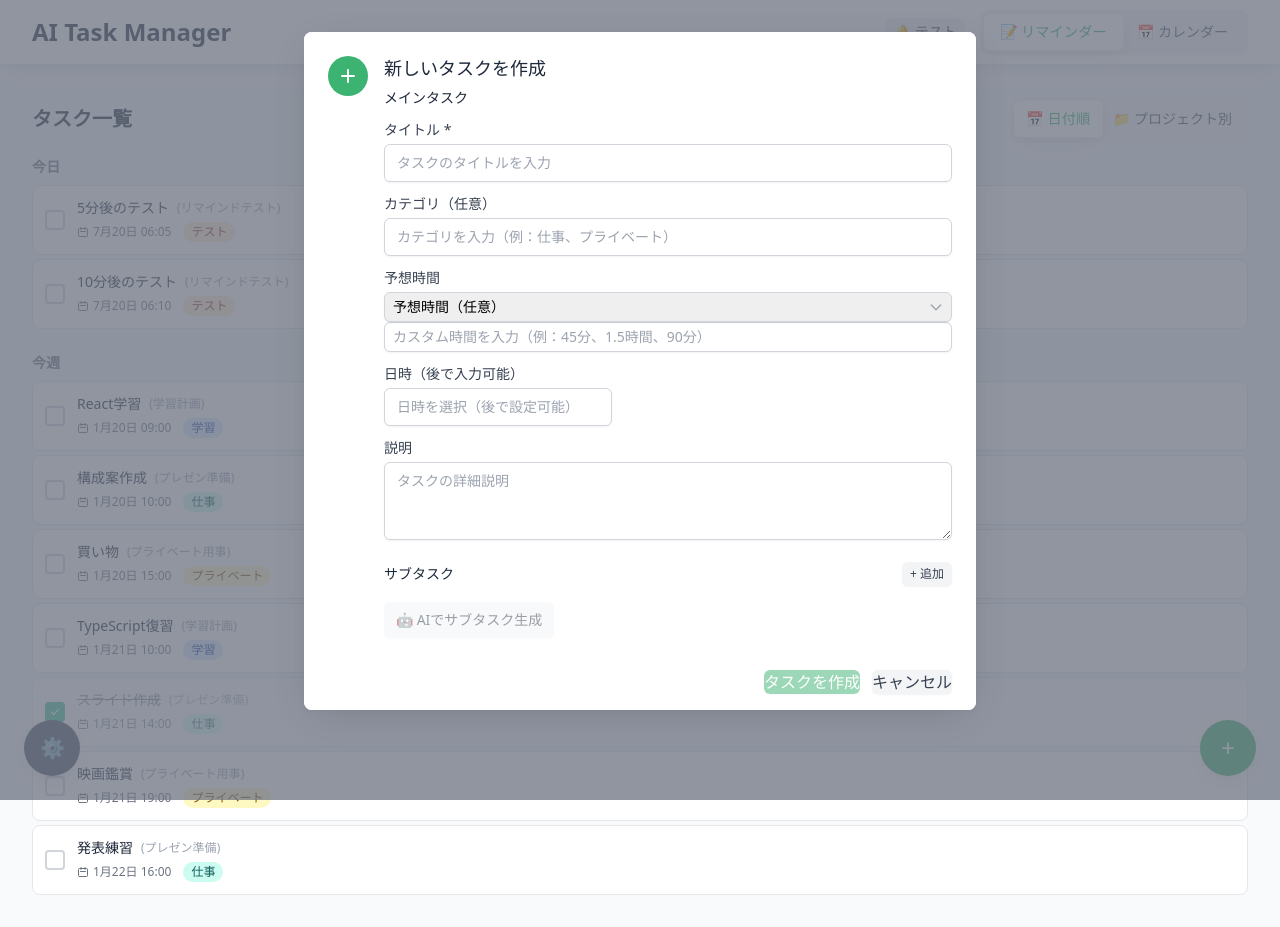
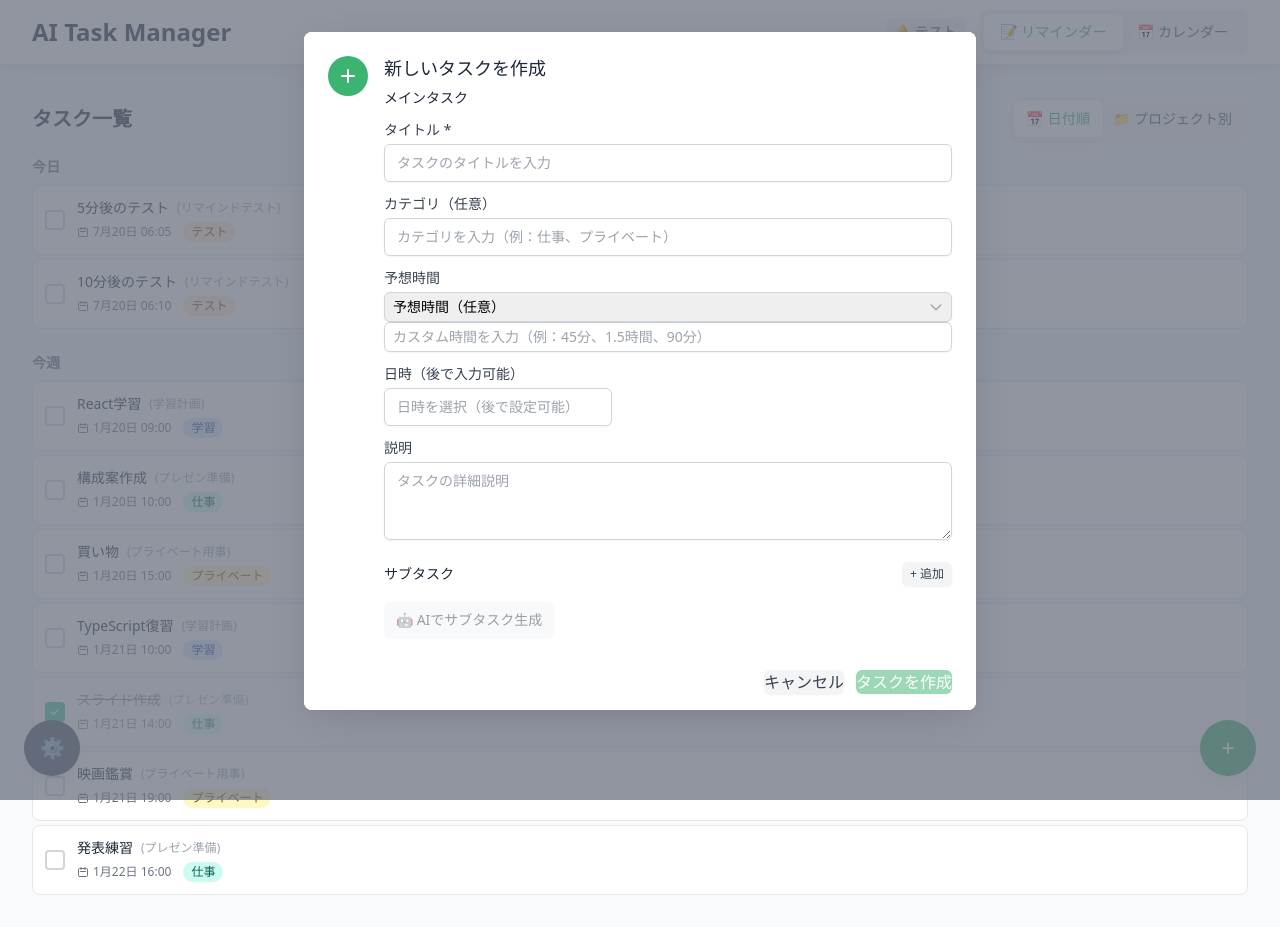
Before and after one commit to shutakabeya/ai-task-manager, a Next.js app: page / in a window 1280 px wide. Both pictures are taken after a click on the button "タスクを追加". Built offline with nearby package versions, Linux system fonts and the light colour scheme.

Commit message:
ボタン配置を修正: キャンセルタスク作成の順序に変更

```diff
--- a/src/components/AddTaskModal.tsx
+++ b/src/components/AddTaskModal.tsx
@@ -405,18 +405,18 @@ export default function AddTaskModal({ isOpen, onClose }: AddTaskModalProps) {
                         {/* アクションボタン */}
                         <div className="flex flex-col sm:flex-row sm:justify-end space-y-2 sm:space-y-0 sm:space-x-3 pt-4">
                           <button
+                            type="button"
+                            onClick={onClose}
+                            className="btn-secondary w-full sm:w-auto"
+                          >
+                            キャンセル
+                          </button>
+                          <button
                             type="submit"
                             disabled={!formData.title.trim() || isLoading}
                             className="btn-primary w-full sm:w-auto disabled:opacity-50 disabled:cursor-not-allowed"
                           >
                             タスクを作成
-                          </button>
-                          <button
-                            type="button"
-                            onClick={onClose}
-                            className="btn-secondary w-full sm:w-auto"
-                          >
-                            キャンセル
                           </button>
                         </div>
                       </form>
```
